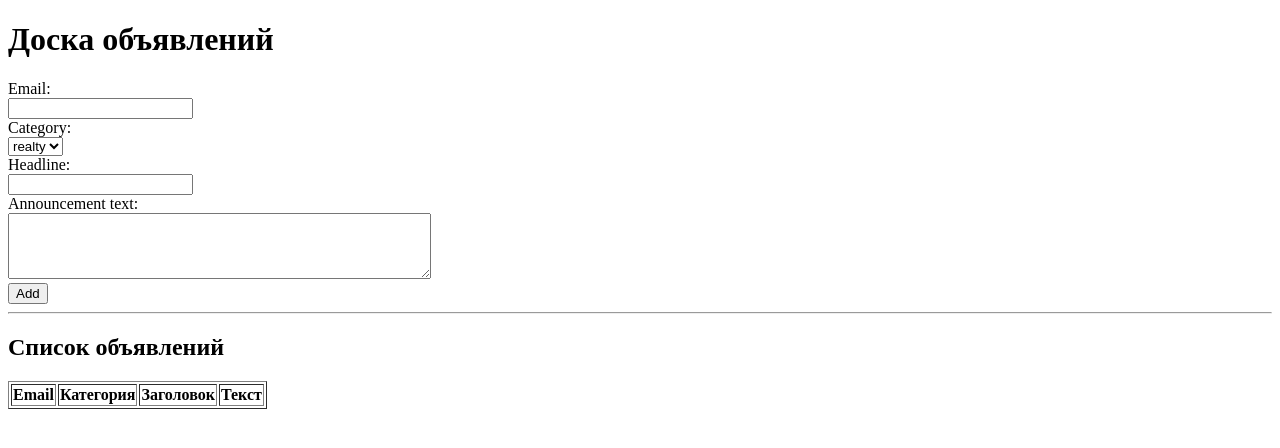
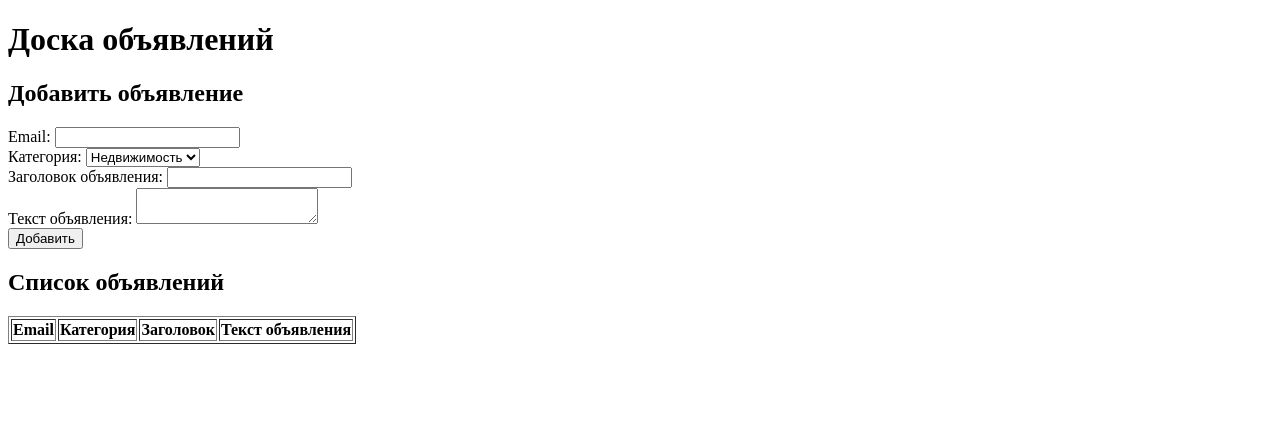
Before and after one commit to SerGun0k/Web_Programming, a PHP site: page /index_3.php in a window 1280 px wide. Shown: the top 448 px of the page. Run offline with PHP 8.4, Linux system fonts and the light colour scheme; lists and menus that the app fills with data are empty.

Commit message:
UPD ex_3

```diff
--- a/Lab_3/code/ex_3/index_3.php
+++ b/Lab_3/code/ex_3/index_3.php
@@ -2,32 +2,23 @@
 <html lang="en">
 <head>
     <meta charset="UTF-8">
-    <meta name="viewport" content="width=device-width, initial-scale=1.0">
     <title>Доска объявлений</title>
 </head>
 <body>
 <h1>Доска объявлений</h1>
 
-<form action="add_ad_3.php" method="post">
-    <label for="email">Email:</label><br>
-    <input type="email" id="email" name="email" required><br>
-
-    <label for="category">Category:</label><br>
-    <select id="category" name="category">
-        <option value="realty">realty</option>
-        <option value="work">Work</option>
+<h2>Добавить объявление</h2>
+<form action="post_ad_3.php" method="post">
+    Email: <input type="email" name="email" required><br>
+    Категория:
+    <select name="category">
+        <option value="Недвижимость">Недвижимость</option>
+        <option value="Работа">Работа</option>
     </select><br>
-
-    <label for="title">Headline:</label><br>
-    <input type="text" id="title" name="title" required><br>
-
-    <label for="text">Announcement text:</label><br>
-    <textarea id="text" name="text" rows="4" cols="50" required></textarea><br>
-
-    <input type="submit" value="Add">
+    Заголовок объявления: <input type="text" name="title" required><br>
+    Текст объявления: <textarea name="description" required></textarea><br>
+    <input type="submit" value="Добавить">
 </form>
-
-<hr>
 
 <h2>Список объявлений</h2>
 <table border="1">
@@ -35,9 +26,29 @@
         <th>Email</th>
         <th>Категория</th>
         <th>Заголовок</th>
-        <th>Текст</th>
+        <th>Текст объявления</th>
     </tr>
-    <?php include 'display_ads_3.php'; ?>
+    <?php
+    $categories = ['недвижимость', 'работа'];
+    foreach ($categories as $category) {
+        $dir = "./$category/";
+        if (is_dir($dir)) {
+            $files = scandir($dir);
+            foreach ($files as $file) {
+                if ($file != '.' && $file != '..') {
+                    $ad_content = file_get_contents($dir . $file);
+                    $ad_data = explode("\n", $ad_content);
+                    echo "<tr>";
+                    echo "<td>" . $ad_data[0] . "</td>";
+                    echo "<td>" . $category . "</td>";
+                    echo "<td>" . basename($file, ".txt") . "</td>";
+                    echo "<td>" . $ad_data[1] . "</td>";
+                    echo "</tr>";
+                }
+            }
+        }
+    }
+    ?>
 </table>
 </body>
 </html>
```
Also changed, not shown: Lab_3/code/ex_3/post_ad_3.php (added, +20 -0 lines), Lab_3/code/ex_3/display_ads_3.php (deleted).
